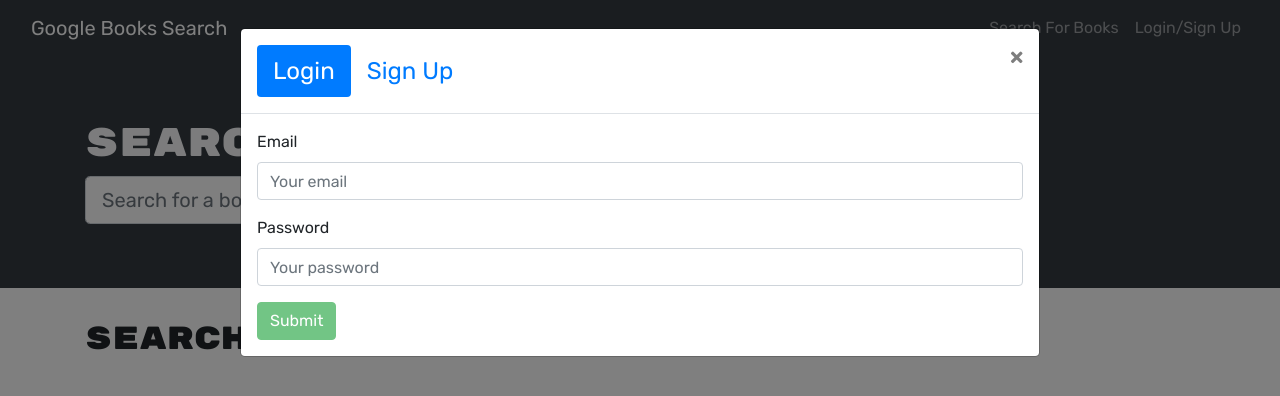
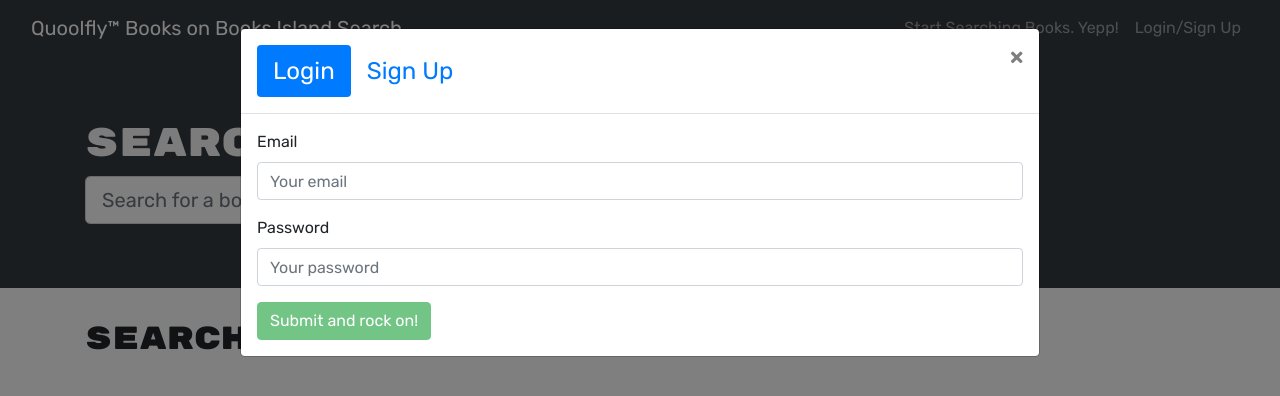
Before and after one commit to crtijerina/BookSearchEngine, a React (Create React App) app in the folder client/: page / in a window 1280 px wide. Both pictures are taken after a click on the button "Login/Sign Up". Shown: the top 396 px of the page. Built offline with nearby package versions, Linux system fonts and the light colour scheme.

Commit message:
Changed search bar, text navagation dysplay stuff

```diff
--- a/client/src/components/LoginForm.js
+++ b/client/src/components/LoginForm.js
@@ -63,7 +63,7 @@
           show={showAlert}
           variant="danger"
         >
-          Something went wrong with your login credentials!
+          Oh no!!! Something about your login credentials went wrong!
         </Alert>
         <Form.Group>
           <Form.Label htmlFor="email">Email</Form.Label>
@@ -76,7 +76,7 @@
             required
           />
           <Form.Control.Feedback type="invalid">
-            Email is required!
+            Oh rats! Maybe I forgot to say, your Email is required.
           </Form.Control.Feedback>
         </Form.Group>
 
@@ -99,7 +99,7 @@
           type="submit"
           variant="success"
         >
-          Submit
+          Submit and rock on!
         </Button>
       </Form>
     </>
--- a/client/src/components/Navbar.js
+++ b/client/src/components/Navbar.js
@@ -15,19 +15,19 @@
       <Navbar bg='dark' variant='dark' expand='lg'>
         <Container fluid>
           <Navbar.Brand as={Link} to='/'>
-            Google Books Search
+            Quoolfly™ Books on Books Island Search
           </Navbar.Brand>
           <Navbar.Toggle aria-controls='navbar' />
           <Navbar.Collapse id='navbar'>
             <Nav className='ml-auto'>
               <Nav.Link as={Link} to='/'>
-                Search For Books
+                Start Searching Books. Yepp!
               </Nav.Link>
               {/* if user is logged in show saved books and logout */}
               {Auth.loggedIn() ? (
                 <>
                   <Nav.Link as={Link} to='/saved'>
-                    See Your Books
+                    See Your Saved Books
                   </Nav.Link>
                   <Nav.Link onClick={Auth.logout}>Logout</Nav.Link>
                 </>
```
